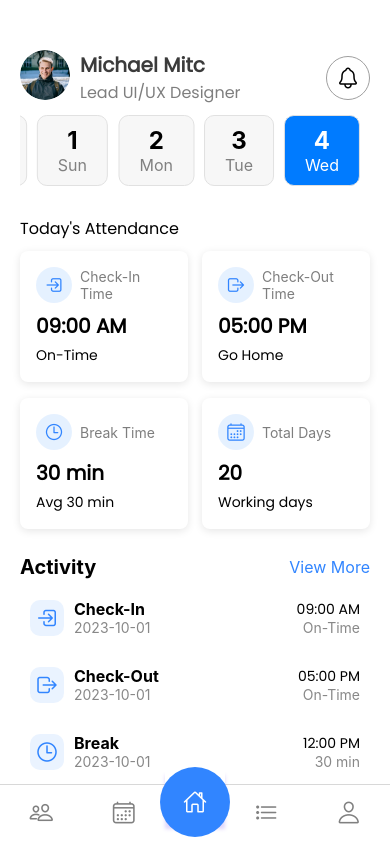
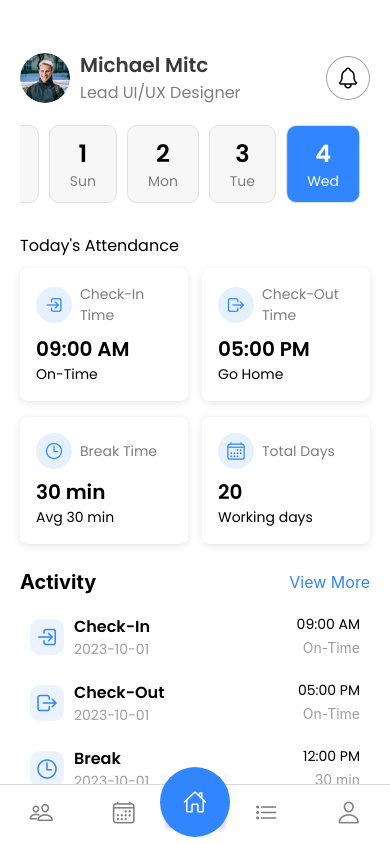
Before and after one commit to kunjladumor/HR-Attendee, a React Native app: screen /Main in a window 390 px wide. Built offline with nearby package versions, Linux system fonts and the light colour scheme.

Commit message:
refactor: Update font family props

```diff
--- a/components/Activity.js
+++ b/components/Activity.js
@@ -104,11 +104,9 @@ const ActivityStyles = StyleSheet.create({
     flexDirection: "row",
     padding: 10,
     backgroundColor: colors.white,
-    marginBottom: 10,
     alignItems: "center",
     borderRadius: 5,
   },
-  icon: {},
   iconContainer: {
     backgroundColor: "#3185ff1A",
     padding: 5,
@@ -124,21 +122,22 @@ const ActivityStyles = StyleSheet.create({
   },
   title: {
     fontSize: 16,
-    fontWeight: "bold",
+    fontFamily: "PoppinsSemiBold",
   },
   time: {
     fontSize: 14,
     fontWeight: "500",
     fontFamily: "Poppins",
-    lineHeight: 20,
   },
   date: {
     fontSize: 14,
-    color: "#888",
+    fontFamily: "Poppins",
+    color: colors.neutral50,
+    fontFamily: "Poppins",
   },
   stat: {
     fontSize: 14,
-    color: "#888",
+    color: colors.neutral50,
   },
 });
 
--- a/components/Attendance.js
+++ b/components/Attendance.js
@@ -87,15 +87,15 @@ const AttendanceStyles = StyleSheet.create({
     marginBottom: 8,
   },
   cardTitle: {
-    marginLeft: 8,
+    paddingHorizontal: 8,
     fontSize: 14,
     color: colors.neutral60,
     flexWrap: "wrap",
+    fontFamily: "Poppins",
   },
   cardValue: {
     fontSize: 20,
-    fontWeight: "bold",
-    marginBottom: 4,
+    fontFamily: "PoppinsSemiBold",
   },
   stat: {
     fontSize: 14,
--- a/components/Calendar.js
+++ b/components/Calendar.js
@@ -60,10 +60,9 @@ const CalendarStyles = StyleSheet.create({
   container: {
     paddingBottom: 10,
   },
-
   listContainer: {
     flexDirection: "row-reverse",
-    paddingBottom: 10,
+    paddingVertical: 10,
   },
   item: {
     justifyContent: "center", // Center content vertically
@@ -77,21 +76,22 @@ const CalendarStyles = StyleSheet.create({
     backgroundColor: colors.neutral10,
   },
   activeItem: {
-    backgroundColor: "#007bff", // Active background color
+    backgroundColor: colors.primary, // Active background color
   },
   date: {
     fontSize: 24,
-    fontWeight: "bold",
+    fontFamily: "PoppinsSemiBold",
   },
   activeDate: {
-    color: "white", // Active date color
+    color: colors.white, // Active date color
   },
   day: {
-    fontSize: 16,
-    color: "gray",
+    fontSize: 14,
+    color: colors.neutral60,
+    fontFamily: "Poppins",
   },
   activeDay: {
-    color: "white", // Active day color
+    color: colors.white, // Active day color
   },
 });
 
--- a/components/HomeHeader.js
+++ b/components/HomeHeader.js
@@ -47,6 +47,7 @@ const HomeScreens = StyleSheet.create({
 
   headerContainer: {
     flexDirection: "row",
+    alignItems: "center",
     gap: 10,
   },
   headerContent: {
@@ -56,8 +57,7 @@ const HomeScreens = StyleSheet.create({
   userName: {
     fontSize: 20,
     color: colors.neutral90,
-    fontWeight: "bold",
-    fontFamily: "Poppins",
+    fontFamily: "PoppinsSemiBold",
   },
   userDesignation: {
     fontSize: 16,
```
